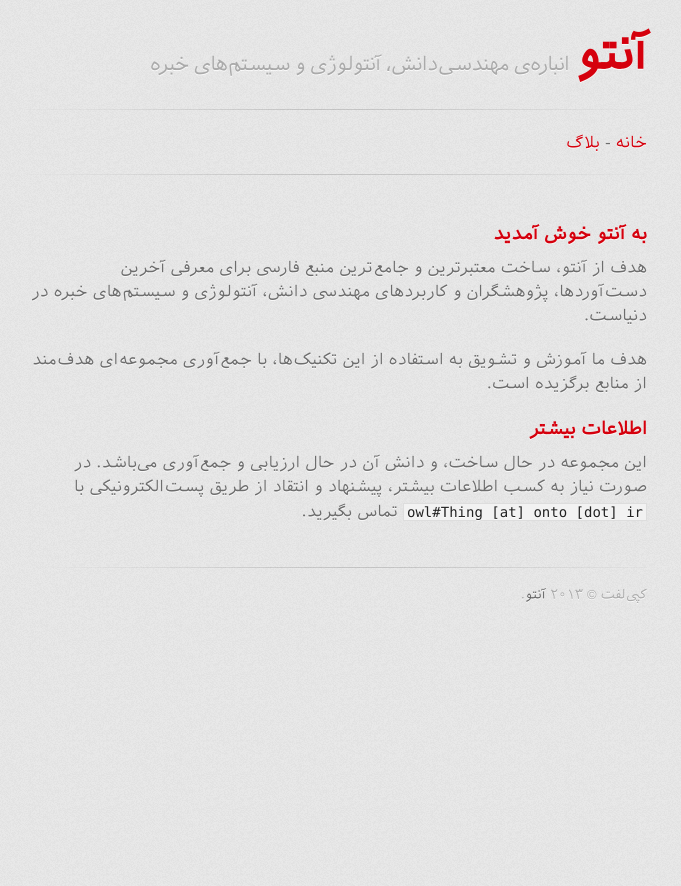
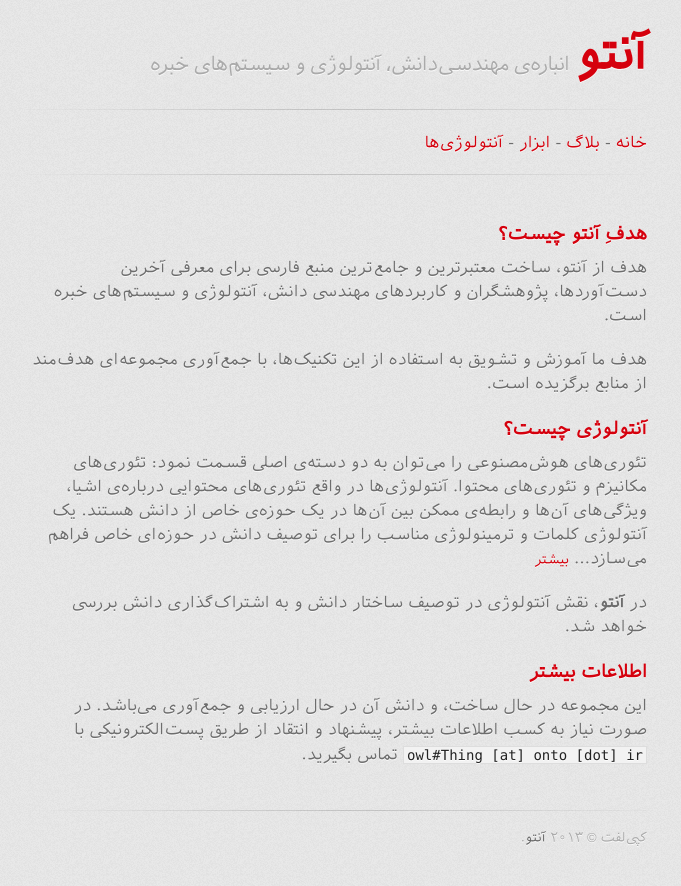
Before and after one commit to morteza/onto, a Jekyll site: the page built from index.md, in a window 1280 px wide. Shown: the top 886 px of the page, without its empty margins (424-1105 px from the left). Built offline with Jekyll 4.4.1, drawn with Linux system fonts in a browser that asks for light colours; Markdown is read by kramdown in place of the engine named in the settings.

Commit message:
Add intro contents, and update styling and peramlinks.

```diff
--- a/404.html
+++ b/404.html
@@ -4,7 +4,7 @@
   <head>
     <meta http-equiv="content-type" content="text/html;charset=UTF-8" />
     <title>آدرس مورد نظر شما یافت نشد (www.onto.ir)</title>
-    <link rel="stylesheet" href="stylesheets/stylesheet.css" type="text/css" />
+    <link rel="stylesheet" href="assets/css/default.css" type="text/css" />
   </head>
 
   <body>
--- a/_config.yml
+++ b/_config.yml
@@ -2,3 +2,4 @@ name: "آنتو"
 description: "انباره‌ی مهندسی‌دانش، آنتولوژی و سیستم‌های خبره"
 markdown: redcarpet
 pygments: true
+permalink: /:categories/:year:month:day/:title
--- a/_layouts/default.html
+++ b/_layouts/default.html
@@ -23,7 +23,7 @@
           <header>
             <h1><a href="/">{{ site.name }}</a><span class="small"> {{ site.description }}</span></h1>
             <hr />
-            <a class="extra" href="/">خانه</a> - <a href="/blog/">بلاگ</a>
+            <a href="/">خانه</a> - <a href="/blog/">بلاگ</a> - <a href="#">ابزار</a> - <a href="#">آنتولوژی‌ها</a>
             <hr />
           </header>
 
--- a/assets/css/default.css
+++ b/assets/css/default.css
@@ -285,6 +285,9 @@ a {
   text-decoration: none;
 }
 
+a small {
+    font-size: 10pt;
+}
 p a {
   font-weight: 400;
 }
@@ -338,7 +341,6 @@ span.date {
   font-size: 10pt;
   color: #aaa;
 }
-
 
 table.post-list {
   width: 100%;
--- a/index.html
+++ /dev/null
@@ -1,16 +0,0 @@
----
-layout: default
-title: "آنتو (onto.ir)"
----
-
-<section id="main_content">
-  <h3>به آنتو خوش آمدید</h3>
-
-<p>هدف از آنتو، ساخت معتبرترین و جامع‌ترین منبع فارسی برای معرفی آخرین دست‌آوردها، پژوهشگران و کاربردهای مهندسی دانش، آنتولوژی و سیستم‌های خبره در دنیاست.</p>
-
-<p>هدف ما آموزش و تشویق به استفاده از این تکنیک‌ها، با جمع‌آوری مجموعه‌ای هدف‌مند از منابع برگزیده است.</p>
-
-<h3>اطلاعات بیشتر</h3>
-
-<p>این مجموعه در حال ساخت، و دانش آن در حال ارزیابی و جمع‌آوری می‌باشد. در صورت نیاز به کسب اطلاعات بیشتر، پیشنهاد و انتقاد از طریق پست‌الکترونیکی با <code>owl#Thing [at] onto [dot] ir</code> تماس بگیرید.</p>
-        </section>
--- /dev/null
+++ b/index.md
@@ -0,0 +1,22 @@
+---
+layout: default
+title: "آنتو (onto.ir)"
+---
+
+###هدفِ آنتو چیست؟
+
+هدف از آنتو، ساخت معتبرترین و جامع‌ترین منبع فارسی برای معرفی آخرین دست‌آوردها، پژوهشگران و کاربردهای مهندسی دانش، آنتولوژی و سیستم‌های خبره است.
+
+هدف ما آموزش و تشویق به استفاده از این تکنیک‌ها، با جمع‌آوری مجموعه‌ای هدف‌مند از منابع برگزیده است.
+
+
+###آنتولوژی چیست؟
+
+تئوری‌های هوش‌مصنوعی را می‌توان به دو دسته‌ی اصلی قسمت نمود: تئوری‌های مکانیزم و تئوری‌های محتوا. آنتولوژی‌ها در واقع تئوری‌های محتوایی درباره‌ی اشیا، ویژگی‌های آن‌ها و رابطه‌ی ممکن بین آن‌ها در یک حوزه‌ی خاص از دانش هستند. یک آنتولوژی کلمات و ترمینولوژی مناسب را برای توصیف دانش در حوزه‌ای خاص فراهم می‌سازد... <a href="{% post_url 2013-10-21-what_is_an_ontology %}"><small>بیشتر</small></a>
+
+
+در **آنتو**، نقش آنتولوژی در توصیف ساختار دانش و به اشتراک‌گذاری دانش بررسی خواهد شد.
+
+###اطلاعات بیشتر
+
+این مجموعه در حال ساخت، و دانش آن در حال ارزیابی و جمع‌آوری می‌باشد. در صورت نیاز به کسب اطلاعات بیشتر، پیشنهاد و انتقاد از طریق پست‌الکترونیکی با <code>owl#Thing [at] onto [dot] ir</code> تماس بگیرید.
```
Also changed, not shown: _posts/2013-10-21-what_is_an_ontology.markdown (added, +15 -0 lines), blog/index.md (renamed from blog/index.html).
